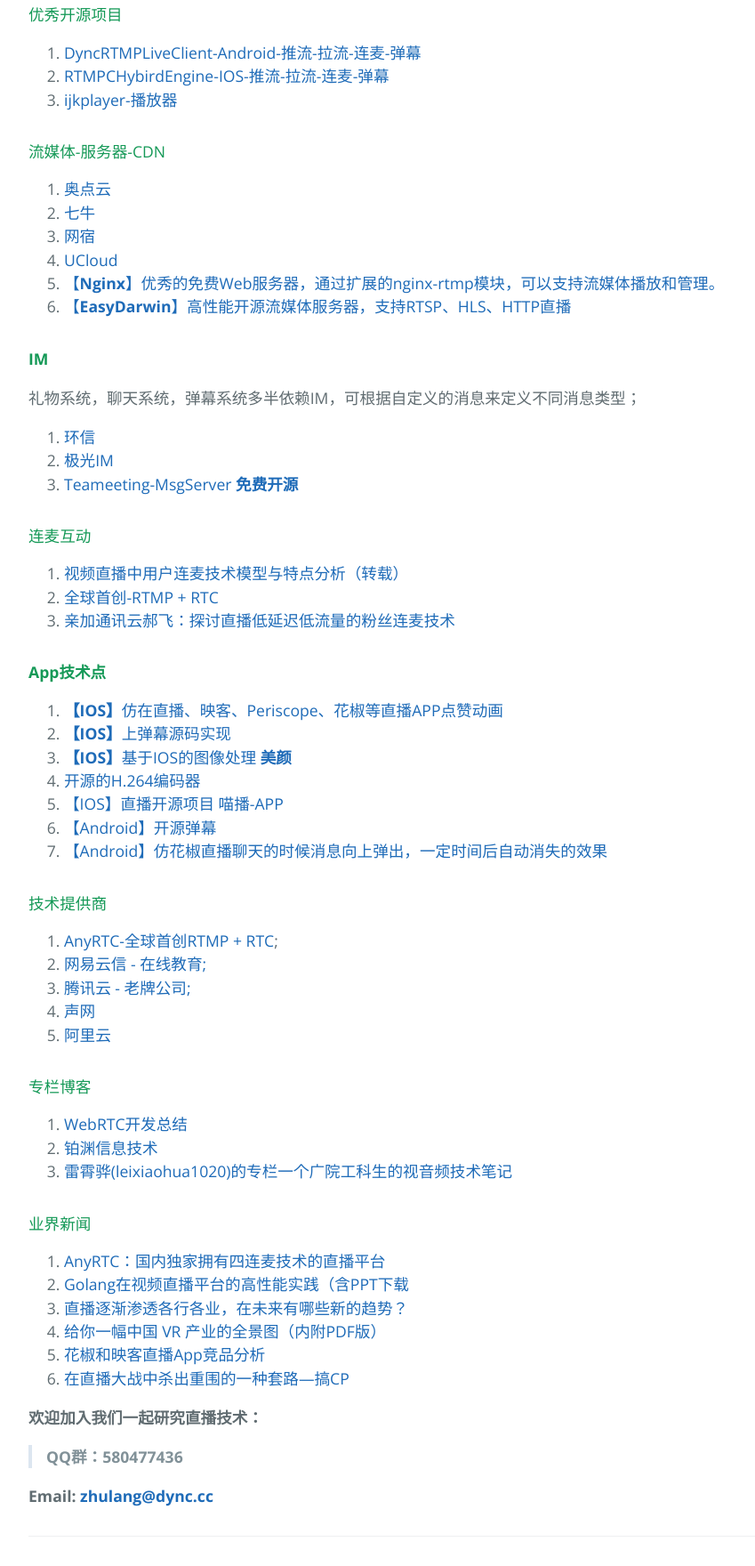
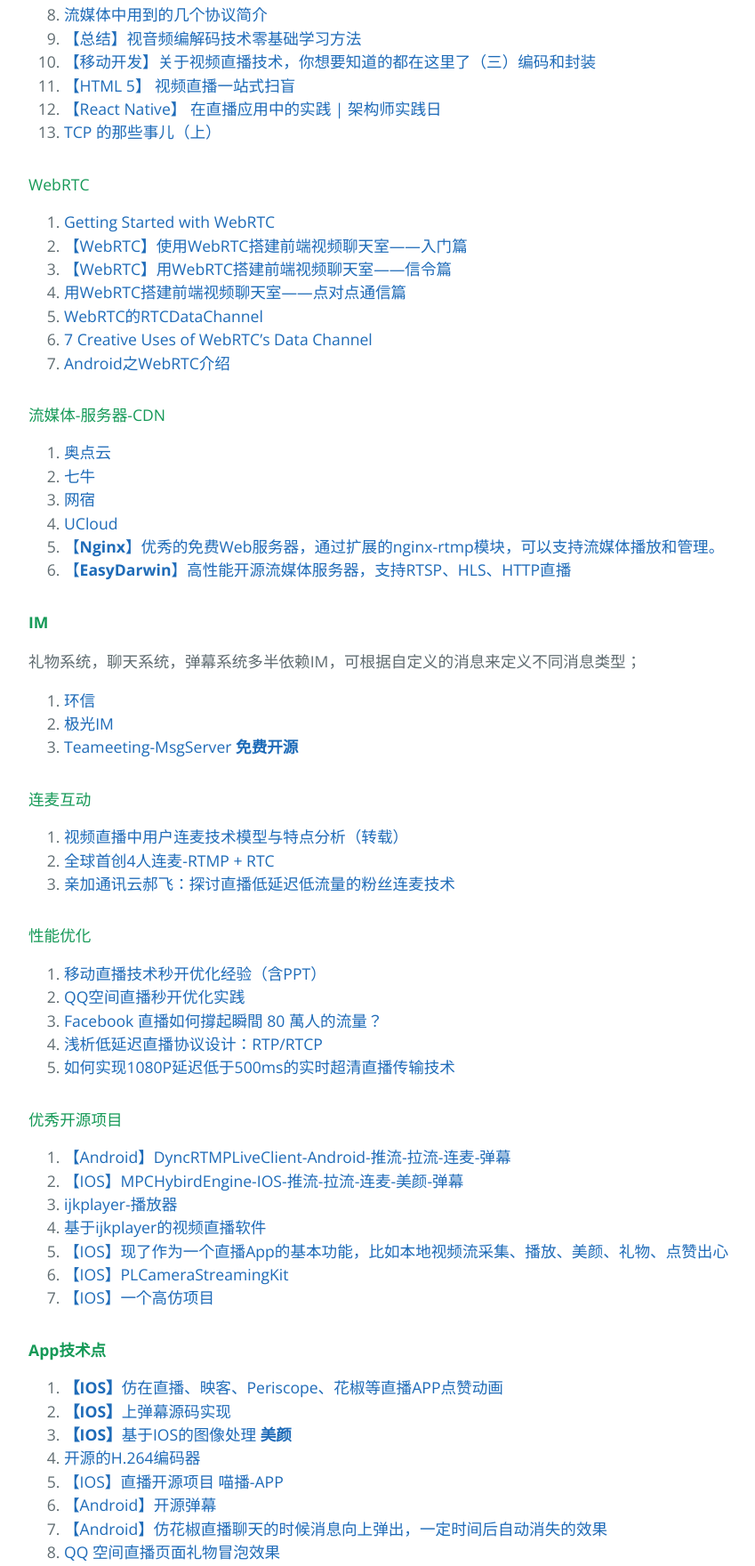
Before and after one commit to DyncLang/DevLiveBook, a plain HTML site: page index.html in a window 1280 px wide. Shown: the part 799-2559 px from the top of the page at 89% size, without its empty margins (192-1041 px from the left). Drawn offline with nearby package versions, Linux system fonts and the light colour scheme.

Commit message:
Create gh-pages branch via GitHub

```diff
--- a/index.html
+++ b/index.html
@@ -20,6 +20,10 @@
 
     <section class="main-content">
       <h4>
+<a id="从无到有开发连麦直播技术点整理-anyrtc" class="anchor" href="#%E4%BB%8E%E6%97%A0%E5%88%B0%E6%9C%89%E5%BC%80%E5%8F%91%E8%BF%9E%E9%BA%A6%E7%9B%B4%E6%92%AD%E6%8A%80%E6%9C%AF%E7%82%B9%E6%95%B4%E7%90%86-anyrtc" aria-hidden="true"><span aria-hidden="true" class="octicon octicon-link"></span></a><a href="https://github.com/DyncLang/DevLiveBook">从无到有开发连麦直播技术点整理-AnyRTC</a>
+</h4>
+
+<h4>
 <a id="直播关键字" class="anchor" href="#%E7%9B%B4%E6%92%AD%E5%85%B3%E9%94%AE%E5%AD%97" aria-hidden="true"><span aria-hidden="true" class="octicon octicon-link"></span></a>直播关键字</h4>
 
 <p><strong>采集</strong>、<strong>前处理</strong>、<strong>编码</strong>、<strong>传输</strong>、<strong>解码</strong>、<strong>渲染</strong>, <strong>推流</strong>, <strong>拉流</strong>、<strong>连麦</strong>、<strong>直播</strong>、<strong>互动</strong>、<strong>RTMP</strong></p>
@@ -36,16 +40,24 @@
 <li><a href="https://www.zhihu.com/question/42162310">姚东（YY），金山18667号码农，张云龙（全民TV), 何李石（七牛）分享如何搭建直播平台浅谈</a></li>
 <li><a href="http://blog.csdn.net/leixiaohua1020/article/details/11842919">视频参数（流媒体系统，封装格式，视频编码，音频编码，播放器）对比</a></li>
 <li><a href="http://zzqhost.github.io/hostwiki/%E5%A4%9A%E5%AA%92%E4%BD%93%E7%9B%B8%E5%85%B3_%E6%B5%81%E5%AA%92%E4%BD%93%E4%B8%AD%E7%94%A8%E5%88%B0%E7%9A%84%E5%87%A0%E4%B8%AA%E5%8D%8F%E8%AE%AE%E7%AE%80%E4%BB%8B.html">流媒体中用到的几个协议简介</a></li>
+<li><a href="http://lib.csdn.net/article/liveplay/40882">【总结】视音频编解码技术零基础学习方法</a></li>
+<li><a href="http://www.jianshu.com/p/b61cd0bc2abe">【移动开发】关于视频直播技术，你想要知道的都在这里了（三）编码和封装</a></li>
+<li><a href="http://mp.weixin.qq.com/s?__biz=MzA3NTYzODYzMg==&amp;mid=2653577297&amp;idx=1&amp;sn=a292ff3b499168f4eb589e40b7aa6d13&amp;scene=4#wechat_redirect">【HTML 5】 视频直播一站式扫盲</a></li>
+<li><a href="https://mp.weixin.qq.com/s?__biz=MjM5NzAwNDI4Mg==&amp;mid=2652190492&amp;idx=1&amp;sn=1e63171591ca6bb4e83bd5cc16aefbff&amp;scene=0&amp;key=8d8120cb97983fad78d4439160fb7aa075f4d554feb0dc78797c41592277d6ac71005bd52f7581cd5662dd4f04b657c3&amp;ascene=0&amp;uin=MjIxOTQ3OTM1&amp;devicetype=iMac%20MacBookAir6,2%20OSX%20OSX%2010.11.5%20build%2815F34%29&amp;version=11020201&amp;pass_ticket=%2bHT0TrV0J81HeO2LhW3/jdBApmf%2bX8PC/%2bITJ9F92lo=">【React Native】 在直播应用中的实践 | 架构师实践日</a></li>
+<li><a href="http://coolshell.cn/articles/11564.html">TCP 的那些事儿（上）</a></li>
 </ol>
 
 <h4>
-<a id="优秀开源项目" class="anchor" href="#%E4%BC%98%E7%A7%80%E5%BC%80%E6%BA%90%E9%A1%B9%E7%9B%AE" aria-hidden="true"><span aria-hidden="true" class="octicon octicon-link"></span></a>优秀开源项目</h4>
+<a id="webrtc" class="anchor" href="#webrtc" aria-hidden="true"><span aria-hidden="true" class="octicon octicon-link"></span></a>WebRTC</h4>
 
 <ol>
-<li> <a href="https://github.com/AnyRTC/DyncRTMPLiveClient-Android">DyncRTMPLiveClient-Android-推流-拉流-连麦-弹幕</a>
-</li>
-<li><a href="https://github.com/AnyRTC/RTMPCHybirdEngine-IOS">RTMPCHybirdEngine-IOS-推流-拉流-连麦-弹幕</a></li>
-<li><a href="https://github.com/Bilibili/ijkplayer">ijkplayer-播放器</a></li>
+<li><a href="http://www.html5rocks.com/en/tutorials/webrtc/basics/">Getting Started with WebRTC</a></li>
+<li><a href="http://lingyu.wang/#/post/2014/3/15/webRTC-1">【WebRTC】使用WebRTC搭建前端视频聊天室——入门篇</a></li>
+<li><a href="http://lingyu.wang/#/post/2014/3/18/webRTC-2">【WebRTC】用WebRTC搭建前端视频聊天室——信令篇</a></li>
+<li><a href="https://segmentfault.com/a/1190000000733774">用WebRTC搭建前端视频聊天室——点对点通信篇</a></li>
+<li><a href="http://lingyu.wang/#/post/2014/5/22/webrtc-data-channels">WebRTC的RTCDataChannel</a></li>
+<li><a href="https://bloggeek.me/webrtc-data-channel-uses/">7 Creative Uses of WebRTC’s Data Channel</a></li>
+<li><a href="http://www.devtf.cn/?p=669">Android之WebRTC介绍</a></li>
 </ol>
 
 <h4>
@@ -77,8 +89,33 @@
 
 <ol>
 <li><a href="http://www.jianshu.com/p/d525a4ca1d17">视频直播中用户连麦技术模型与特点分析（转载）</a></li>
-<li><a href="https://www.anyrtc.io/RTMPC-product/">全球首创-RTMP + RTC</a></li>
+<li><a href="https://www.anyrtc.io/RTMPC-product/">全球首创4人连麦-RTMP + RTC</a></li>
 <li><a href="http://www.csdn.net/article/a/2016-07-08/15839390">亲加通讯云郝飞：探讨直播低延迟低流量的粉丝连麦技术</a></li>
+</ol>
+
+<h4>
+<a id="性能优化" class="anchor" href="#%E6%80%A7%E8%83%BD%E4%BC%98%E5%8C%96" aria-hidden="true"><span aria-hidden="true" class="octicon octicon-link"></span></a>性能优化</h4>
+
+<ol>
+<li><a href="http://toutiao.com/i6278412629417394689/">移动直播技术秒开优化经验（含PPT）</a></li>
+<li><a href="http://bugly.qq.com/bbs/forum.php?hmsr=toutiao.io&amp;mod=viewthread&amp;tid=1204&amp;utm_medium=toutiao.io&amp;utm_source=toutiao.io">QQ空间直播秒开优化实践 </a></li>
+<li><a href="http://www.inside.com.tw/2016/07/01/how-facebook-live-streams-to-800000-simultaneous-viewers?hmsr=toutiao.io&amp;utm_medium=toutiao.io&amp;utm_source=toutiao.io">Facebook 直播如何撐起瞬間 80 萬人的流量？</a></li>
+<li><a href="http://mp.weixin.qq.com/s?__biz=MzIyNjE4NjI2Nw==&amp;mid=2652556829&amp;idx=1&amp;sn=5e341308669c930e36d9908919d4ab82&amp;scene=0#wechat_redirect">浅析低延迟直播协议设计：RTP/RTCP</a></li>
+<li><a href="http://mp.weixin.qq.com/s?__biz=MzAwMDU1MTE1OQ==&amp;mid=2653547697&amp;idx=1&amp;sn=acc748b7fcf0058b58e244970e51eabc&amp;scene=0&amp;from=groupmessage&amp;isappinstalled=0#wechat_redirect">如何实现1080P延迟低于500ms的实时超清直播传输技术</a></li>
+</ol>
+
+<h4>
+<a id="优秀开源项目" class="anchor" href="#%E4%BC%98%E7%A7%80%E5%BC%80%E6%BA%90%E9%A1%B9%E7%9B%AE" aria-hidden="true"><span aria-hidden="true" class="octicon octicon-link"></span></a>优秀开源项目</h4>
+
+<ol>
+<li> <a href="https://github.com/AnyRTC/DyncRTMPLiveClient-Android">【Android】DyncRTMPLiveClient-Android-推流-拉流-连麦-弹幕</a>
+</li>
+<li><a href="https://github.com/AnyRTC/RTMPCHybirdEngine-IOS">【IOS】MPCHybirdEngine-IOS-推流-拉流-连麦-美颜-弹幕</a></li>
+<li><a href="https://github.com/Bilibili/ijkplayer">ijkplayer-播放器</a></li>
+<li><a href="%E5%9F%BA%E4%BA%8Eijkplayer%E7%9A%84%E8%A7%86%E9%A2%91%E7%9B%B4%E6%92%AD%E8%BD%AF%E4%BB%B6">基于ijkplayer的视频直播软件</a></li>
+<li><a href="https://github.com/GrayJIAXU/520Linkee">【IOS】现了作为一个直播App的基本功能，比如本地视频流采集、播放、美颜、礼物、点赞出心</a></li>
+<li><a href="https://www.sdk.cn/datas/3190">【IOS】PLCameraStreamingKit</a></li>
+<li><a href="https://github.com/SunLiner/MiaowShow">【IOS】一个高仿项目</a></li>
 </ol>
 
 <h4>
@@ -93,10 +130,11 @@
 <li><a href="http://jhdr.xhby.net/content/201608/03/c213550.html">【IOS】直播开源项目 喵播-APP</a></li>
 <li><a href="https://github.com/Bilibili/DanmakuFlameMaster">【Android】开源弹幕</a></li>
 <li><a href="https://github.com/journey-M/AutoMissingMessage">【Android】仿花椒直播聊天的时候消息向上弹出，一定时间后自动消失的效果</a></li>
+<li><a href="http://www.diycode.cc/topics/115">QQ 空间直播页面礼物冒泡效果</a></li>
 </ol>
 
 <h4>
-<a id="技术提供商" class="anchor" href="#%E6%8A%80%E6%9C%AF%E6%8F%90%E4%BE%9B%E5%95%86" aria-hidden="true"><span aria-hidden="true" class="octicon octicon-link"></span></a>技术提供商</h4>
+<a id="服务提供商" class="anchor" href="#%E6%9C%8D%E5%8A%A1%E6%8F%90%E4%BE%9B%E5%95%86" aria-hidden="true"><span aria-hidden="true" class="octicon octicon-link"></span></a>服务提供商</h4>
 
 <ol>
 <li>
@@ -117,24 +155,41 @@
 </ol>
 
 <h4>
-<a id="业界新闻" class="anchor" href="#%E4%B8%9A%E7%95%8C%E6%96%B0%E9%97%BB" aria-hidden="true"><span aria-hidden="true" class="octicon octicon-link"></span></a>业界新闻</h4>
+<a id="竞品分析-产品方向" class="anchor" href="#%E7%AB%9E%E5%93%81%E5%88%86%E6%9E%90-%E4%BA%A7%E5%93%81%E6%96%B9%E5%90%91" aria-hidden="true"><span aria-hidden="true" class="octicon octicon-link"></span></a>竞品分析-产品方向</h4>
+
+<ol>
+<li><a href="http://www.jianshu.com/p/48b80708d099">全民娱乐直播：映客、花椒直播竞品分析</a></li>
+<li><a href="http://www.woshipm.com/evaluating/305667.html">花椒和映客直播App竞品分析</a></li>
+<li><a href="http://www.jianshu.com/p/1936e71395a2">视频直播的发展历程、产品分类及现况</a></li>
+<li><a href="http://www.jianshu.com/p/efbfce255925">站在风口，移动直播+营销将何去何从？</a></li>
+<li><a href="http://www.jianshu.com/p/6bb63eff1654">“映客直播”产品体验报告</a></li>
+<li><a href="http://www.woshipm.com/evaluating/339187.html">移动直播异军突起：ME直播产品体验报告</a></li>
+</ol>
+
+<h4>
+<a id="业界新闻-" class="anchor" href="#%E4%B8%9A%E7%95%8C%E6%96%B0%E9%97%BB-" aria-hidden="true"><span aria-hidden="true" class="octicon octicon-link"></span></a>业界新闻-</h4>
 
 <ol>
 <li><a href="http://www.jianshu.com/p/d106a1756d8a">AnyRTC：国内独家拥有四连麦技术的直播平台</a></li>
-<li><a href="Golang%E5%9C%A8%E8%A7%86%E9%A2%91%E7%9B%B4%E6%92%AD%E5%B9%B3%E5%8F%B0%E7%9A%84%E9%AB%98%E6%80%A7%E8%83%BD%E5%AE%9E%E8%B7%B5%EF%BC%88%E5%90%ABPPT%E4%B8%8B%E8%BD%BD%29">Golang在视频直播平台的高性能实践（含PPT下载</a></li>
 <li><a href="https://www.zhihu.com/question/48106149">直播逐渐渗透各行各业，在未来有哪些新的趋势？</a></li>
 <li><a href="http://geekpark-media.qiniudn.com/geekpark-vr-report.pdf">给你一幅中国 VR 产业的全景图（内附PDF版）</a></li>
-<li><a href="http://www.woshipm.com/evaluating/305667.html">花椒和映客直播App竞品分析</a></li>
 <li><a href="http://mp.weixin.qq.com/s?__biz=MjM5MjgwNjgwMA==&amp;mid=2649764998&amp;idx=1&amp;sn=dddc9091451130ede06d5533f5f699a9&amp;scene=1&amp;srcid=0901KeN82NVg2zNtC9s4aXoF#wechat_redirect">在直播大战中杀出重围的一种套路—搞CP</a></li>
+<li><a href="https://zhuanlan.zhihu.com/p/20717041">PPT+长文推荐：『直播』大时代</a></li>
+<li><a href="http://www.woshipm.com/pmd/302216.html">以直播类产品为例，产品总监如何制定公司2016年的KPI？</a></li>
+<li><a href="http://www.jianshu.com/p/802ff7338c68">【直播风口】--资讯整合</a></li>
+<li><a href="http://www.jianshu.com/p/fbd727863b23">游戏直播产品的 10 个 Growth Hacking 营销案例盘点</a></li>
 </ol>
+
+<hr>
+
+<p><strong>注意：</strong><code>doc</code>文件夹里面有一些文档；</p>
 
 <p><strong>欢迎加入我们一起研究直播技术：</strong> </p>
 
 <blockquote>
-<p><strong>QQ群：580477436</strong></p>
+<p><strong>QQ群：580477436</strong>
+<strong>Email: <a href="mailto:zhulang@dync.cc">zhulang@dync.cc</a></strong></p>
 </blockquote>
-
-<p><strong>Email: <a href="mailto:zhulang@dync.cc">zhulang@dync.cc</a></strong></p>
 
       <footer class="site-footer">
         <span class="site-footer-owner"><a href="https://github.com/DyncLang/DevLiveBook">Devlivebook</a> is maintained by <a href="https://github.com/DyncLang">DyncLang</a>.</span>
```
Also changed, not shown: params.json (+1 -1 lines).
